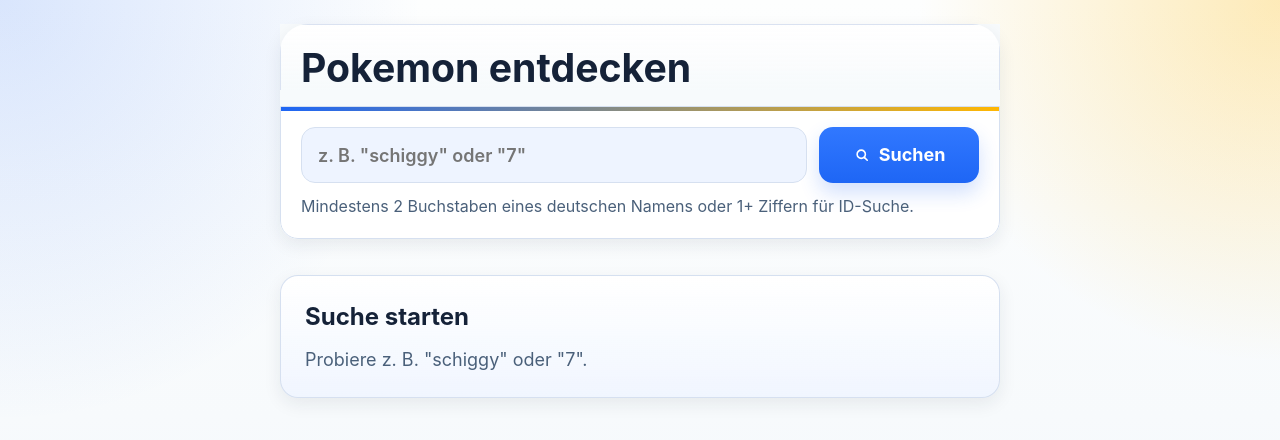
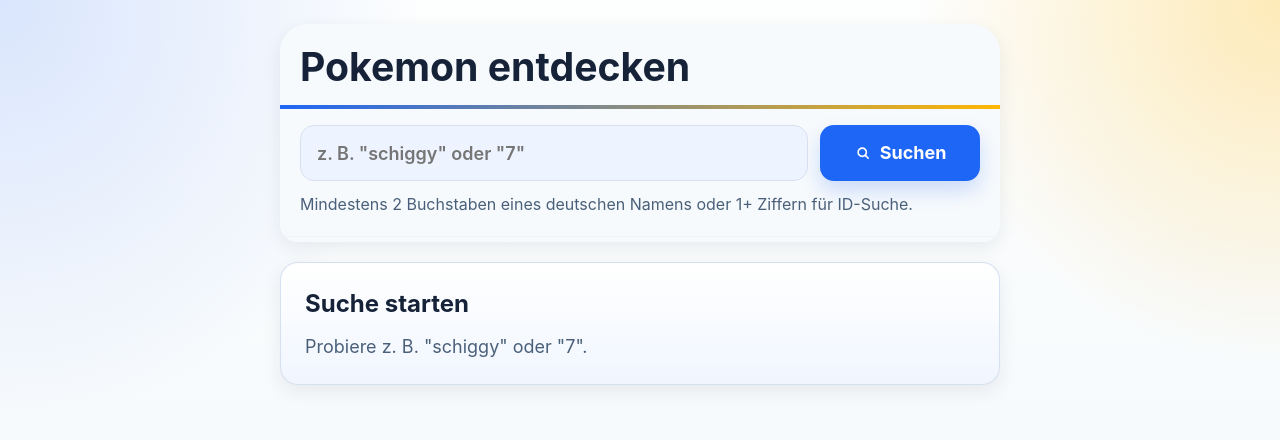
Before and after one commit to cogidoo/pokzi, a Svelte app: page / in a window 1280 px wide. Shown: the top 440 px of the page. Built offline with nearby package versions, Linux system fonts and the light colour scheme.

Commit message:
Refine sticky search hero transitions

```diff
--- a/src/App.svelte
+++ b/src/App.svelte
@@ -49,6 +49,10 @@
   let resultsScrolled = $state(false);
   let lastResultsScrollY = 0;
   let lastTouchY = 0;
+  let searchRailElement = $state<HTMLElement | null>(null);
+  let searchShellElement = $state<HTMLElement | null>(null);
+  let compactAlignmentFrame = 0;
+  let expandedAlignmentFrame = 0;
 
   let activeDetailAbort: AbortController | null = null;
   let activeDetailCardsAbort: AbortController | null = null;
@@ -58,8 +62,10 @@
 
   const DEBOUNCE_MS = 280;
   const HERO_TEXT_PLACEHOLDER = ' ';
+  const SEARCH_SHELL_RADIUS_TOP = 28;
+  const EXPANDED_HERO_HANDOFF_SCROLL_Y = 52;
   const COMPACT_COLLAPSE_SCROLL_Y = 16;
-  const COMPACT_EXPAND_SCROLL_Y = 0;
+  const COMPACT_EXPAND_SCROLL_Y = EXPANDED_HERO_HANDOFF_SCROLL_Y;
   const UPWARD_INTENT_WINDOW_MS = 220;
   let lastUpwardIntentAt = -Infinity;
   const compactSearch = $derived(uiState === 'success' && results.length > 0 && resultsScrolled);
@@ -276,16 +282,104 @@
     const isScrollingDown = scrollY > lastResultsScrollY;
     const isScrollingUp = scrollY < lastResultsScrollY;
 
-    if (!resultsScrolled && isScrollingDown && scrollY >= COMPACT_COLLAPSE_SCROLL_Y) {
+    if (!resultsScrolled && isScrollingDown && shouldCompactResultsHeader(scrollY)) {
       resultsScrolled = true;
+      queueCompactSearchAlignment();
     }
 
     const canExpandAtTop = isSearchResultsPageScrollable() || hasRecentUpwardIntent();
     if (resultsScrolled && isScrollingUp && scrollY <= COMPACT_EXPAND_SCROLL_Y && canExpandAtTop) {
       resultsScrolled = false;
+      queueExpandedSearchAlignment();
     }
 
     lastResultsScrollY = scrollY;
+  }
+
+  /**
+   * Keeps the compact shell visually pinned after the layout shrinks around the switch point.
+   */
+  function queueCompactSearchAlignment() {
+    if (compactAlignmentFrame !== 0) {
+      return;
+    }
+
+    compactAlignmentFrame = window.requestAnimationFrame(() => {
+      compactAlignmentFrame = 0;
+
+      if (!resultsScrolled || !searchShellElement) {
+        return;
+      }
+
+      const shellTop = searchShellElement.getBoundingClientRect().top;
+      if (!Number.isFinite(shellTop) || Math.abs(shellTop) <= 1) {
+        return;
+      }
+
+      window.scrollBy(0, shellTop);
+    });
+  }
+
+  /**
+   * Normalizes the browser's sticky reflow when leaving compact mode.
+   */
+  function queueExpandedSearchAlignment() {
+    if (expandedAlignmentFrame !== 0) {
+      return;
+    }
+
+    expandedAlignmentFrame = window.requestAnimationFrame(() => {
+      expandedAlignmentFrame = 0;
+
+      if (resultsScrolled || !isSearchResultsPageScrollable()) {
+        return;
+      }
+
+      const targetScrollY = Math.max(COMPACT_EXPAND_SCROLL_Y, 0);
+      if (Math.abs(window.scrollY - targetScrollY) <= 1) {
+        return;
+      }
+
+      window.scrollTo({ top: targetScrollY });
+    });
+  }
+
+  /**
+   * Determines when the expanded search shell has naturally reached the compact handoff point.
+   *
+   * @param scrollY - Current vertical page offset.
+   * @returns True when compact mode may activate.
+   */
+  function shouldCompactResultsHeader(scrollY: number): boolean {
+    const geometryEligible = getCompactEligibilityFromGeometry();
+    if (geometryEligible !== null) {
+      return geometryEligible;
+    }
+
+    return scrollY >= COMPACT_COLLAPSE_SCROLL_Y;
+  }
+
+  /**
+   * Reads the sticky rail position to decide whether the rounded expanded cap has scrolled away.
+   *
+   * @returns `true` or `false` when geometry is available, otherwise `null`.
+   */
+  function getCompactEligibilityFromGeometry(): boolean | null {
+    if (!searchShellElement) {
+      return null;
+    }
+
+    const shellRect = searchShellElement.getBoundingClientRect();
+    if (shellRect.width === 0 && shellRect.height === 0) {
+      return null;
+    }
+
+    const shellTop = shellRect.top;
+    if (!Number.isFinite(shellTop)) {
+      return null;
+    }
+
+    return shellTop <= -SEARCH_SHELL_RADIUS_TOP + 1;
   }
 
   /**
@@ -300,6 +394,7 @@
     lastUpwardIntentAt = Date.now();
     if (window.scrollY <= COMPACT_EXPAND_SCROLL_Y || !isSearchResultsPageScrollable()) {
       resultsScrolled = false;
+      queueExpandedSearchAlignment();
     }
   }
 
@@ -528,6 +623,12 @@
 
   $effect(() => {
     return () => {
+      if (compactAlignmentFrame !== 0) {
+        window.cancelAnimationFrame(compactAlignmentFrame);
+      }
+      if (expandedAlignmentFrame !== 0) {
+        window.cancelAnimationFrame(expandedAlignmentFrame);
+      }
       searchController.dispose();
     };
   });
@@ -577,8 +678,11 @@
 
 <main class="app">
   {#if route.kind === 'search'}
-    <section class={`app__search-rail ${compactSearch ? 'app__search-rail--compact' : ''}`}>
-      <div class="app__search-shell">
+    <section
+      bind:this={searchRailElement}
+      class={`app__search-rail ${isSearchResultsContext() ? 'app__search-rail--results' : ''} ${compactSearch ? 'app__search-rail--compact' : ''}`}
+    >
+      <div bind:this={searchShellElement} class="app__search-shell">
         <header class={`app__header ${compactSearch ? 'app__header--compact' : ''}`}>
           <h1 class="app__title">Pokemon entdecken</h1>
         </header>
--- a/src/styles/app.css
+++ b/src/styles/app.css
@@ -32,43 +32,76 @@ input:focus-visible {
 }
 
 .app {
+  --app-top-padding: var(--space-5);
   width: min(760px, 100%);
   margin: 0 auto;
   padding: var(--space-5) var(--space-4) var(--space-6);
 }
 
 .app__search-rail {
+  --search-shell-radius-top: 28px;
+  --search-shell-radius-bottom: var(--radius-card);
+  --search-shell-boundary-height: 6px;
   position: sticky;
   top: 0;
   z-index: 5;
   margin-bottom: var(--space-4);
-  padding: 0 0 var(--space-3);
-  background: linear-gradient(180deg, #f7fafc 0%, #f7fafc 84%, rgba(247, 250, 252, 0) 100%);
+  padding: 0;
+  background: none;
+  border-radius: 0;
+  overflow: visible;
+  transform: translateY(0);
   overflow-anchor: none;
 }
 
+.app__search-rail--results {
+  top: calc((var(--app-top-padding) + var(--search-shell-radius-top)) * -1);
+}
+
 .app__search-shell {
-  overflow: hidden;
-  border-radius: 28px 28px var(--radius-card) var(--radius-card);
+  position: relative;
+  overflow: clip;
+  border-radius: var(--search-shell-radius-top) var(--search-shell-radius-top) var(--search-shell-radius-bottom)
+    var(--search-shell-radius-bottom);
   background: #f7fafc;
   box-shadow: var(--shadow-card);
+  padding-bottom: var(--search-shell-boundary-height);
+  transform: translateZ(0);
   overflow-anchor: none;
 }
 
 .app__search-rail--compact {
-  padding-bottom: var(--space-2);
+  --search-shell-boundary-height: 4px;
+  top: 0;
+}
+
+.app__search-rail--compact .app__search-shell {
+  border-top-left-radius: 0;
+  border-top-right-radius: 0;
+  box-shadow: 0 6px 16px rgba(21, 34, 56, 0.06);
+}
+
+.app__search-shell::after {
+  content: '';
+  position: absolute;
+  right: 0;
+  bottom: 0;
+  left: 0;
+  height: var(--search-shell-boundary-height);
+  background: #f7fafc;
+  box-shadow:
+    inset 0 1px 0 rgba(214, 224, 240, 0.22),
+    0 -4px 10px rgba(247, 250, 252, 0.95);
+  pointer-events: none;
 }
 
 .app__header {
   display: grid;
   margin-bottom: var(--space-3);
   padding: var(--space-4) var(--space-4) 0;
-  background: linear-gradient(180deg, rgba(255, 255, 255, 0.98) 0%, rgba(247, 250, 252, 0.92) 100%);
-  border: 1px solid rgba(214, 224, 240, 0.88);
-  border-bottom: 0;
-  transition:
-    padding 150ms ease,
-    margin-bottom 150ms ease;
+  background: transparent;
+  border: 0;
+  border-radius: 0;
   overflow-anchor: none;
 }
 
@@ -76,7 +109,6 @@ input:focus-visible {
   margin: 0;
   font-size: clamp(2.1rem, 5vw, 2.45rem);
   line-height: 1.15;
-  transition: font-size 150ms ease;
 }
 
 .app__header--compact {
@@ -94,12 +126,12 @@ input:focus-visible {
 
 .search {
   position: relative;
-  background: var(--surface);
-  border: 1px solid var(--border);
+  background: transparent;
+  border: 0;
   box-shadow: none;
-  border-radius: 0 0 var(--radius-card) var(--radius-card);
+  border-radius: 0;
   padding: var(--space-4);
-  overflow: hidden;
+  overflow: visible;
 }
 
 .search::before {
@@ -170,7 +202,7 @@ input:focus-visible {
   height: 56px;
   border: 0;
   border-radius: var(--radius-input);
-  background: linear-gradient(180deg, #3178ff 0%, var(--primary) 100%);
+  background: var(--primary);
   color: #fff;
   min-width: 104px;
   padding: 0 16px;
@@ -185,7 +217,7 @@ input:focus-visible {
 }
 
 .search__submit:active {
-  background: linear-gradient(180deg, #2568e9 0%, var(--primary-press) 100%);
+  background: var(--primary-press);
 }
 
 .search__submit:disabled {
@@ -980,6 +1012,7 @@ input:focus-visible {
 
 @media (max-width: 560px) {
   .app {
+    --app-top-padding: var(--space-3);
     padding-left: var(--space-3);
     padding-right: var(--space-3);
   }
```
Also changed, not shown: 2 other files (tests, documents, lock files or other folders).
